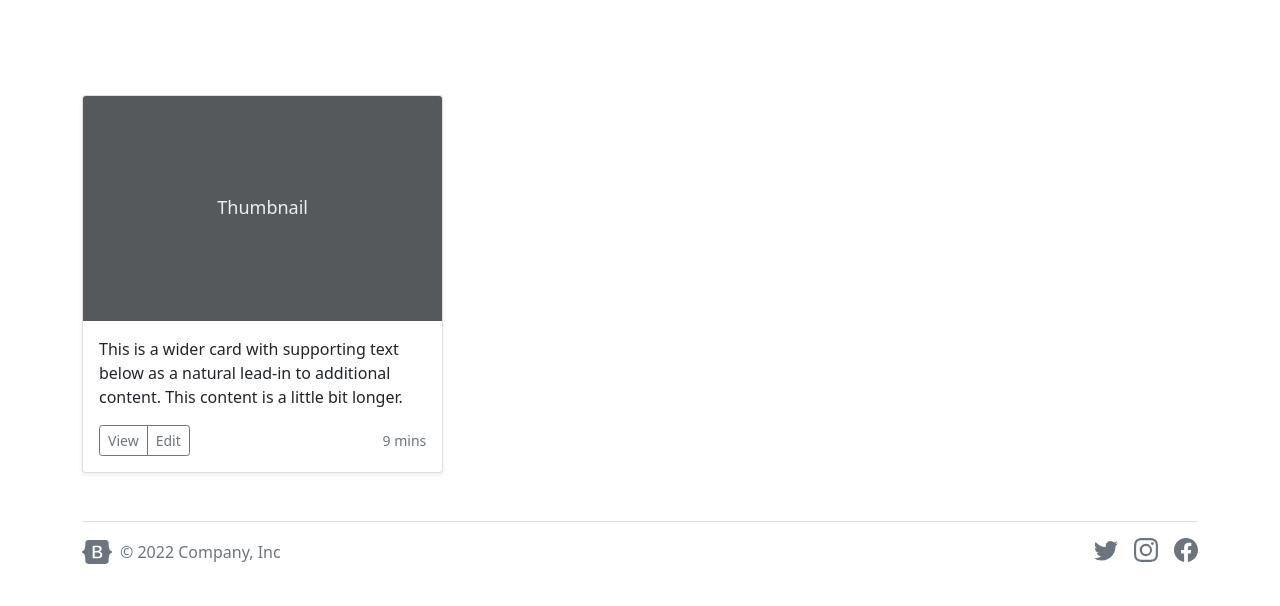
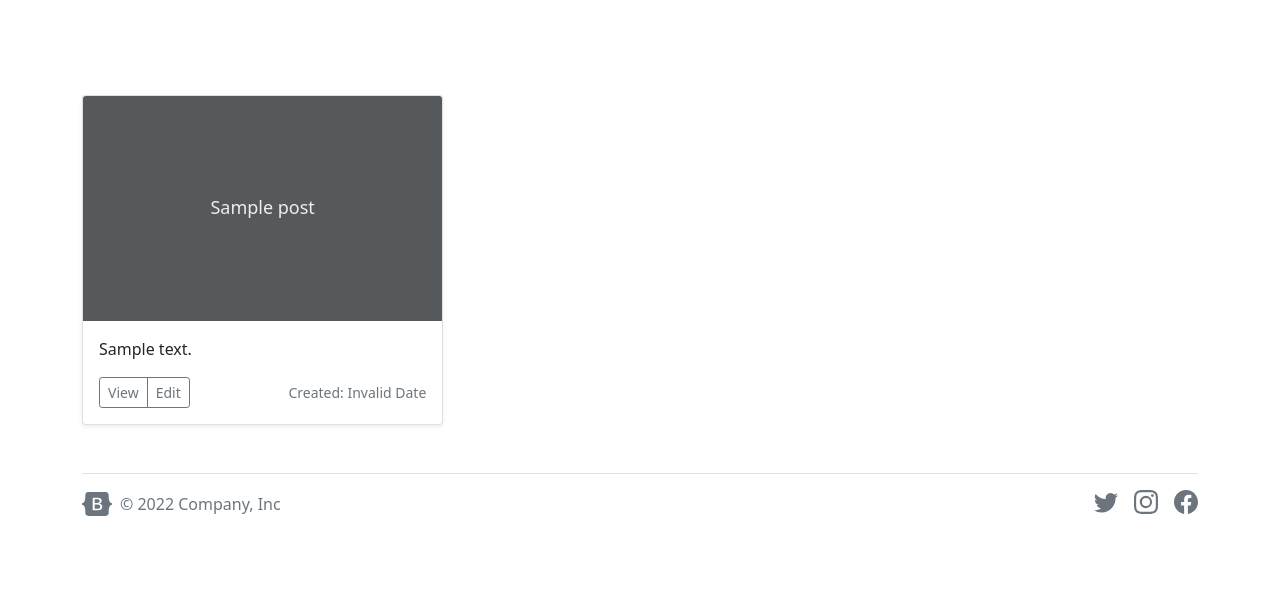
Before and after one commit to subaquatic-pierre/postmanager-flask-example, a Flask app: template server/templates/posts.html in a window 1280 px wide. Shown: the part 275-881 px from the top of the page. After the commit the page ends 791 px from the top, so only its background shows below. Run offline with Flask 2, Linux system fonts and the light colour scheme; the template is opened without the code that fills it: most values are stand-ins (such as "Sample title", 1, 10 or a date in 2020).

Commit message:
Completed created date for list cards

```diff
--- a/server/templates/posts.html
+++ b/server/templates/posts.html
@@ -28,14 +28,11 @@
       >
         <title>Placeholder</title>
         <rect width="100%" height="100%" fill="#55595c" />
-        <text x="50%" y="50%" fill="#eceeef" dy=".3em">Thumbnail</text>
+        <text x="50%" y="50%" fill="#eceeef" dy=".3em">{{post.title}}</text>
       </svg>
 
       <div class="card-body">
-        <p class="card-text">
-          This is a wider card with supporting text below as a natural lead-in
-          to additional content. This content is a little bit longer.
-        </p>
+        <p class="card-text">{{post.content.text}}</p>
         <div class="d-flex justify-content-between align-items-center">
           <div class="btn-group">
             <button type="button" class="btn btn-sm btn-outline-secondary">
@@ -45,7 +42,12 @@
               Edit
             </button>
           </div>
-          <small class="text-muted">9 mins</small>
+          <small
+            id="{{post.id}}-timestamp"
+            data-timestamp="{{post.meta_data.timestamp}}"
+            data-id="{{post.id}}"
+            class="text-muted timestamp-display"
+          ></small>
         </div>
       </div>
     </div>
@@ -53,4 +55,34 @@
   {% endfor %}
 </div>
 
+<script>
+  window.addEventListener("load", () => {
+    const postData = [];
+
+    const allTimestampSpans = document.querySelectorAll(
+      "small.timestamp-display"
+    );
+
+    allTimestampSpans.forEach((el) => {
+      const timestamp = el.dataset.timestamp;
+      const id = el.dataset.id;
+
+      const post = {
+        id,
+        timestamp,
+      };
+
+      postData.push(post);
+    });
+
+    postData.forEach((post) => {
+      const el = document.getElementById(`${post.id}-timestamp`);
+
+      const createdAt = new Date(Number(post.timestamp) * 1000);
+
+      el.innerHTML = `Created: ${createdAt.toDateString()}`;
+    });
+  });
+</script>
+
 {% endblock %}
```
Also changed, not shown: server/routes.py (+11 -37 lines).
